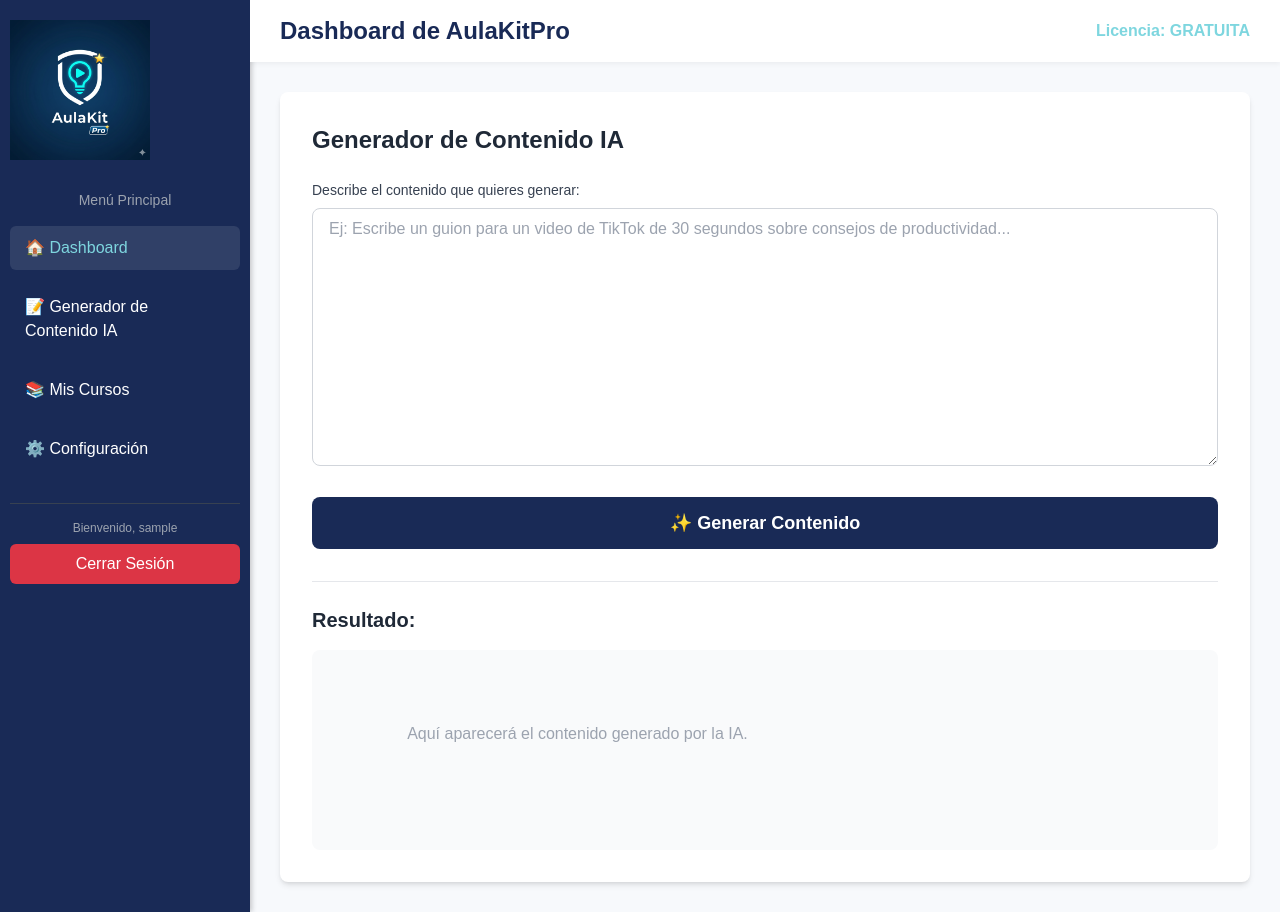
After one commit to gabyesparza1429-lang/aulakitpro, a Django app: page /generador-contenido/ in a window 1280 px wide. The commit adds this page. Run offline with Django 5.2, Linux system fonts and the light colour scheme; the visitor is signed in with stand-in values (Sample User, id 1); some libraries are stand-ins or nearby versions.

Commit message:
feat: Crea la página del generador de contenido y corrige la estructura
Se crea la página del "Generador de Contenido IA" desde cero, ya que no existía previamente. Esto incluye:
- Nueva vista `generador_contenido` con manejo de GET y POST.
- Nueva ruta en `usuarios/urls.py`.
- Nueva plantilla `generador_contenido.html` con un formulario funcional.

Se corrige un error crítico de herencia de plantillas en `dashboard.html`, permitiendo que las páginas hijas muestren su contenido.

Se realiza una limpieza del repositorio:
- Se eliminan archivos innecesarios (`__pycache__`, `db.sqlite3`, `server.log`).
- Se crea un archivo `.gitignore` para prevenir futuras inclusiones de estos archivos.

Se mejora el estilo del formulario de login para mayor consistencia visual.

```diff
--- a/AulaKitPro_Web/usuarios/templates/usuarios/dashboard.html
+++ b/AulaKitPro_Web/usuarios/templates/usuarios/dashboard.html
@@ -86,7 +86,7 @@
         <h3 class="text-sm text-gray-400 mb-4">Menú Principal</h3>
 
         <a href="{% url 'usuarios:dashboard' %}" class="active">🏠 Dashboard</a>
-        <a href="#">📝 Generador de Contenido IA</a>
+        <a href="{% url 'usuarios:generador_contenido' %}">📝 Generador de Contenido IA</a>
         <a href="#">📚 Mis Cursos</a>
         <a href="#">⚙️ Configuración</a>
 
@@ -106,6 +106,7 @@
         </div>
 
         <div class="main">
+            {% block dashboard_content %}
             <div class="card">
                 <h2 class="text-xl font-bold mb-4 text-gray-800">¡Hola de nuevo, {{ user.username }}!</h2>
                 <p class="text-lg text-gray-600">
@@ -119,13 +120,13 @@
                     Mejora a **PRO** para obtener generaciones IA ilimitadas y acceso a todas las plantillas exclusivas de AulaKitPro.
                 </p>
                 <a href="{% url 'pagos:checkout' %}"
-   class="px-6 py-3 font-bold text-white rounded-lg transition duration-200 shadow-md"
-   style="background-color: var(--color-accent-light); color: var(--color-primary-dark); text-decoration: none;">
-    Activar AulaKitPro PRO
-</a>
+                   class="px-6 py-3 font-bold text-white rounded-lg transition duration-200 shadow-md"
+                   style="background-color: var(--color-accent-light); color: var(--color-primary-dark); text-decoration: none;">
+                    Activar AulaKitPro PRO
+                </a>
             </div>
-
-            </div>
+            {% endblock %}
+        </div>
     </div>
 
 </body>
--- /dev/null
+++ b/AulaKitPro_Web/usuarios/templates/usuarios/generador_contenido.html
@@ -0,0 +1,39 @@
+{% extends "usuarios/dashboard.html" %}
+
+{% block dashboard_content %}
+<div class="bg-white p-8 rounded-lg shadow-md">
+    <h2 class="text-2xl font-bold mb-6 text-gray-800">Generador de Contenido IA</h2>
+
+    <form method="post" class="space-y-6">
+        {% csrf_token %}
+
+        <div>
+            <label for="user_prompt" class="block text-sm font-medium text-gray-700 mb-2">
+                Describe el contenido que quieres generar:
+            </label>
+            <textarea id="user_prompt" name="user_prompt" rows="10"
+                      class="w-full px-4 py-2 border border-gray-300 rounded-lg focus:ring-blue-500 focus:border-blue-500"
+                      placeholder="Ej: Escribe un guion para un video de TikTok de 30 segundos sobre consejos de productividad..."></textarea>
+        </div>
+
+        <div>
+            <button type="submit"
+                    class="w-full py-3 px-4 rounded-lg font-semibold text-lg text-white transition duration-200"
+                    style="background-color: var(--color-primary-dark);">
+                ✨ Generar Contenido
+            </button>
+        </div>
+    </form>
+
+    <div class="mt-8 pt-6 border-t border-gray-200">
+        <h3 class="text-xl font-bold mb-4 text-gray-800">Resultado:</h3>
+        <div id="generated_content" class="bg-gray-50 p-6 rounded-lg min-h-[200px] text-gray-700 whitespace-pre-wrap">
+            {% if generated_content %}
+                {{ generated_content }}
+            {% else %}
+                <span class="text-gray-400">Aquí aparecerá el contenido generado por la IA.</span>
+            {% endif %}
+        </div>
+    </div>
+</div>
+{% endblock %}
--- a/AulaKitPro_Web/usuarios/templates/usuarios/login.html
+++ b/AulaKitPro_Web/usuarios/templates/usuarios/login.html
@@ -20,7 +20,10 @@
     {% for field in form %}
         <div>
             <label class="block text-sm font-medium text-gray-700 mb-1" for="{{ field.id_for_label }}">{{ field.label }}</label>
-            {{ field }}
+
+            <!-- Aplicando clases de Tailwind directamente al campo del formulario -->
+            {{ field.as_widget.attrs.class|add:"w-full px-4 py-2 border border-gray-300 rounded-lg focus:ring-blue-500 focus:border-blue-500" }}
+
             {% for error in field.errors %}
                 <p class="text-sm text-red-600 mt-1">{{ error }}</p>
             {% endfor %}
--- a/AulaKitPro_Web/usuarios/urls.py
+++ b/AulaKitPro_Web/usuarios/urls.py
@@ -5,19 +5,23 @@ from . import views
 app_name = 'usuarios'
 
 urlpatterns = [
-    # 1. Ruta Home (usa dashboard)
-    path('', views.dashboard, name='home'),
+    # La ruta raíz (página de inicio) ahora apunta a la vista de registro.
+    path('', views.registro, name='registro'),
 
-    # 2. Rutas de Auth
+    # Rutas de Autenticación
     path('login/', auth_views.LoginView.as_view(template_name='usuarios/login.html'), name='login'),
     path('logout/', auth_views.LogoutView.as_view(), name='logout'),
 
-    # 3. Ruta Registro
-    path('registro/', views.registro, name='registro'),
+    # Se mantiene una ruta explícita /registro/ por si se usa en algún enlace.
+    # Se le cambia el nombre para evitar conflictos con la nueva ruta raíz.
+    path('registro/', views.registro, name='registro_explicit'),
 
-    # 4. Ruta Dashboard (Aquí es donde daba el error)
+    # Ruta al Dashboard para usuarios ya autenticados.
     path('dashboard/', views.dashboard, name='dashboard'),
 
-    # 5. Ruta Prueba
+    # Ruta de Prueba (se mantiene como estaba).
     path('prueba/', views.prueba, name='prueba'),
+
+    # Nueva ruta para el Generador de Contenido IA
+    path('generador-contenido/', views.generador_contenido, name='generador_contenido'),
 ]
--- a/AulaKitPro_Web/usuarios/views.py
+++ b/AulaKitPro_Web/usuarios/views.py
@@ -32,3 +32,24 @@ def registro(request):
 # ---------------------------------------------------------
 def prueba(request):
     return render(request, 'usuarios/prueba.html')
+
+# ---------------------------------------------------------
+# 4. VISTA GENERADOR DE CONTENIDO IA
+# ---------------------------------------------------------
+@login_required(login_url='/login/')
+def generador_contenido(request):
+    """
+    Página para el generador de contenido IA.
+    Maneja tanto la visualización del formulario (GET) como el procesamiento de datos (POST).
+    """
+    generated_content = ""
+    if request.method == 'POST':
+        user_prompt = request.POST.get('user_prompt', '')
+
+        # Aquí iría la lógica para llamar a la IA.
+        # Por ahora, simplemente simularemos una respuesta.
+        generated_content = f"Contenido generado basado en la siguiente instrucción: '{user_prompt}'"
+
+    return render(request, 'usuarios/generador_contenido.html', {
+        'generated_content': generated_content
+    })
```
Also changed, not shown: AulaKitPro_Web/usuarios/templates/usuarios/registro.html (+6 -3 lines), 1 other file.
